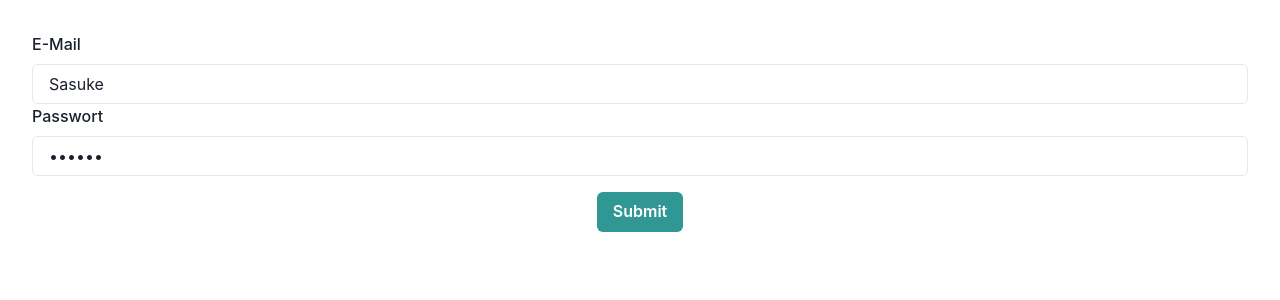
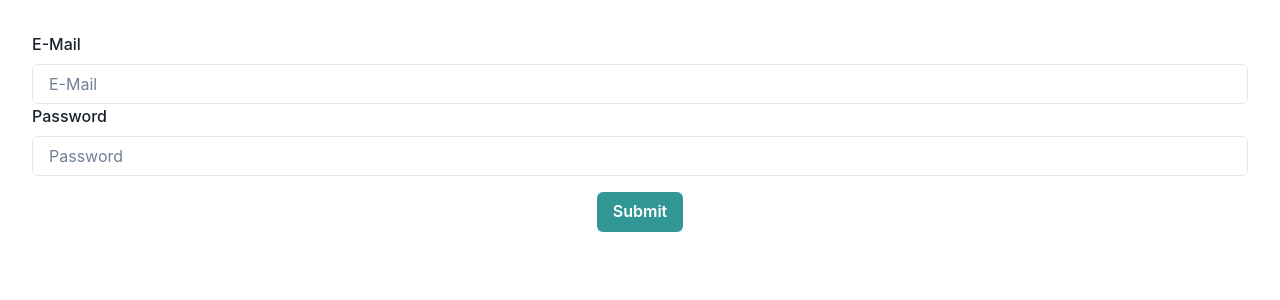
Before and after one commit to Dahf/zerowaste-frontend, a React (Vite) app: page /login in a window 1280 px wide. Shown: the top 300 px of the page. Built offline with nearby package versions, Linux system fonts and the light colour scheme; no server answers.

Commit message:
login updated

```diff
--- a/src/login.tsx
+++ b/src/login.tsx
@@ -26,7 +26,7 @@ const Login = () => {
 
     return (
         <Formik
-        initialValues={{ name: 'Sasuke' }}
+        initialValues={{ }}
         onSubmit={(values, actions) => {
             setTimeout(() => {
             alert(JSON.stringify(values, null, 2))
@@ -41,7 +41,14 @@ const Login = () => {
               <FormControl isInvalid={form.errors.name && form.touched.name}>
                 <FormLabel>E-Mail</FormLabel>
                 <Input type='email' {...field} placeholder='E-Mail' />
-                <FormLabel>Passwort</FormLabel>
+                <FormErrorMessage>{form.errors.name}</FormErrorMessage>
+              </FormControl>
+            )}
+          </Field>
+          <Field name='password'>
+            {({ field, form }) => (
+              <FormControl isInvalid={form.errors.name && form.touched.name}>
+                <FormLabel>Password</FormLabel>
                 <Input type='password' {...field} placeholder='Password' />
                 <FormErrorMessage>{form.errors.name}</FormErrorMessage>
               </FormControl>
```
